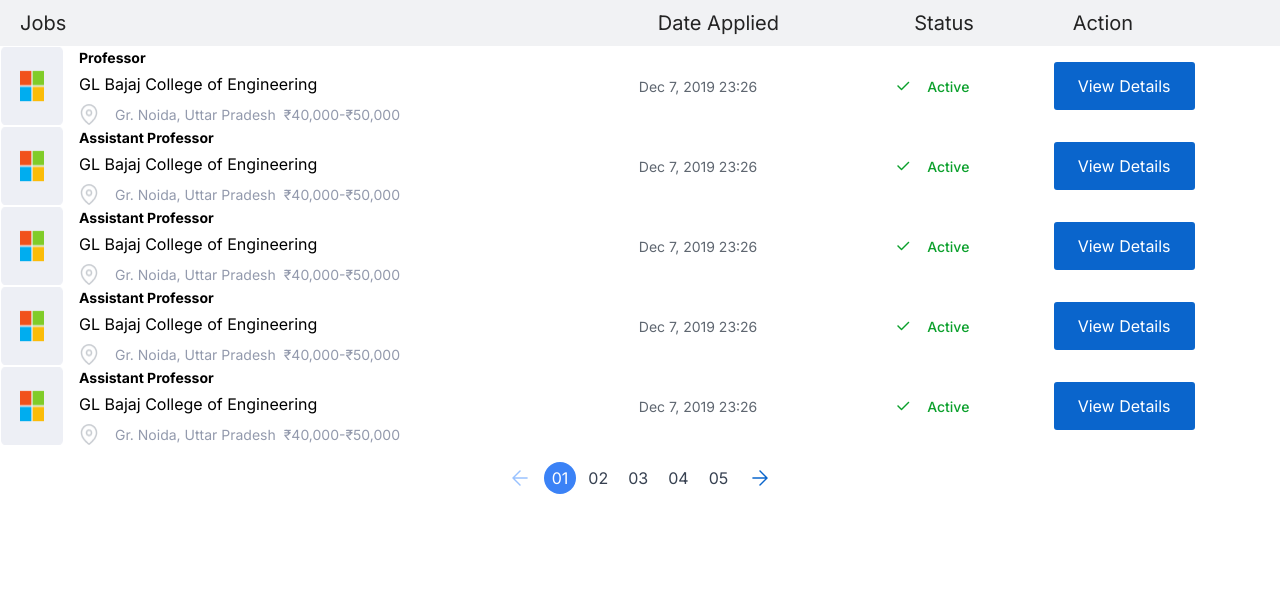
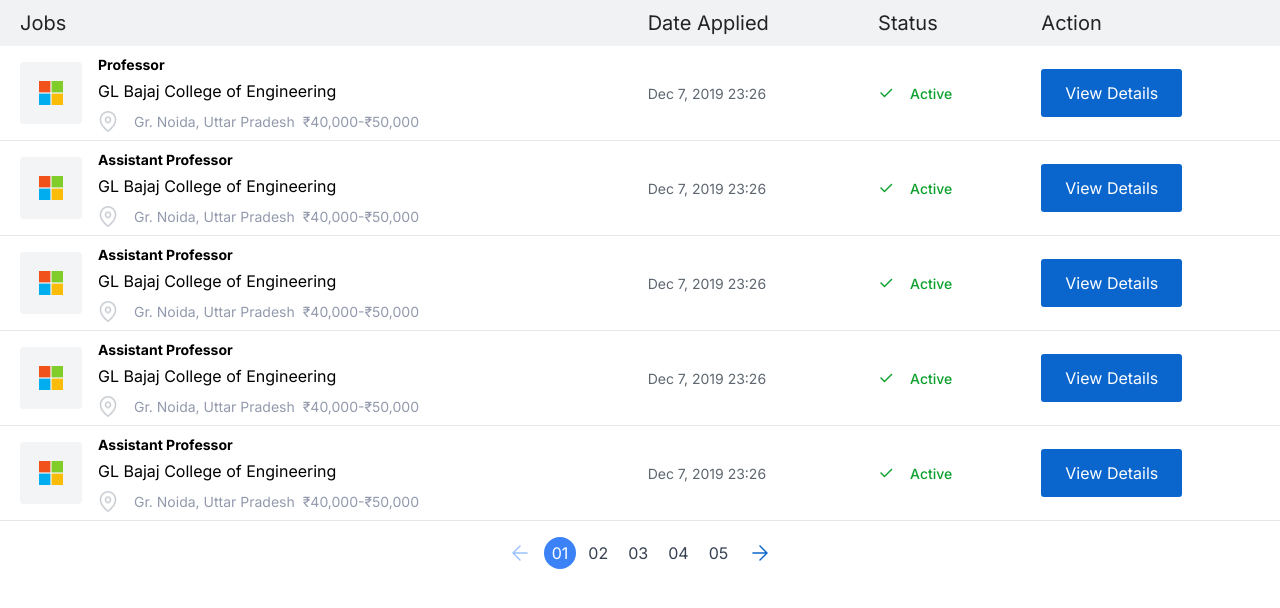
Before and after one commit to ayushballia/eduportal, a Next.js app: page /appliedJobs in a window 1280 px wide. Shown: the top 608 px of the page. Built offline with nearby package versions, Linux system fonts and the light colour scheme.

Commit message:
add appliedJobs

```diff
--- a/src/app/components/appliedJobs/Table.jsx
+++ b/src/app/components/appliedJobs/Table.jsx
@@ -1,4 +1,4 @@
-"use client"
+"use client";
 import Image from "next/image";
 import React, { useState } from "react";
 import EmployerLogo from "../../images/tableImage/Employers Logo.png";
@@ -245,28 +245,50 @@
   }
 
   return (
-    <>
-      <table className="table-auto font-normal w-full text-left rtl:text-right ">
+    <div className="relative overflow-x-auto">
+      <table className="w-full font-normal w-full text-left rtl:text-right ">
         <thead className="bg-[#F1F2F4]">
           <tr>
-            <th className="px-5 py-2 text-[20px] font-normal text-[#232323]">Jobs</th>
-            <th className="px-5 py-2 text-[20px] font-normal text-[#232323]">Date Applied</th>
-            <th className="px-5 py-2 text-[20px] font-normal text-[#232323]">Status</th>
-            <th className="px-5 py-2 text-[20px] font-normal text-[#232323]">Action</th>
+            <th className="px-5 py-2 text-[20px] font-normal text-[#232323]">
+              Jobs
+            </th>
+            <th className="px-5 py-2 text-[20px] font-normal text-[#232323]">
+              Date Applied
+            </th>
+            <th className="px-5 py-2 text-[20px] font-normal text-[#232323]">
+              Status
+            </th>
+            <th className="px-5 py-2 text-[20px] font-normal text-[#232323]">
+              Action
+            </th>
           </tr>
         </thead>
         <tbody>
           {currentRows.map((job, index) => (
-            <tr key={index}>
-              <td>
-                <div className="flex gap-4">
-                  <Image src={EmployerLogo} width={62} height={62} alt="Employer Logo" />
-                  <div className="flex flex-col">
-                    <h2 className="capitalize text-[14px] font-bold mb-1">{job.title}</h2>
-                    <p className="text-[16px] font-normal mb-2">{job.company}</p>
-                    <div className="flex gap-2 text-[14px] text-[#939AAD]">
+            <tr key={index} className="border-b">
+              <td className="px-5 py-2">
+                <div className="flex items-center gap-4">
+                  <div className="flex items-center justify-center w-[62px] h-[62px] bg-gray-100 rounded-[4px]">
+                    <Image
+                      src={EmployerLogo}
+                      width={24}
+                      height={24}
+                      alt="Employer Logo"
+                    />
+                  </div>
+                  <div className="flex gap-1 justify-center flex-col">
+                    <h2 className="capitalize text-[14px] font-bold">
+                      {job.title}
+                    </h2>
+                    <p className="text-[16px] font-normal">{job.company}</p>
+                    <div className="flex gap-2 text-[14px] text-[#939AAD] mt-1">
                       <div className="flex gap-4">
-                        <Image src={mappinIcon} width={20} height={20} alt="map icon" />
+                        <Image
+                          src={mappinIcon}
+                          width={20}
+                          height={20}
+                          alt="map icon"
+                        />
                         <p>{job.location}</p>
                       </div>
                       <p>{job.salary}</p>
@@ -274,14 +296,24 @@
                   </div>
                 </div>
               </td>
-              <td className="text-[14px] font-normal text-[#5E6670]">{job.dateApplied}</td>
-              <td>
-                <div className="flex h-full items-center gap-4 text-[14px] font-medium" style={{ color: job.statusColor }}>
-                  <Image src={job.statusIcon} width={16} height={16} alt="status Icon" />
+              <td className="px-5 py-2 text-[14px] font-normal text-[#5E6670]">
+                {job.dateApplied}
+              </td>
+              <td className="px-5 py-2">
+                <div
+                  className="flex h-full items-center gap-4 text-[14px] font-medium"
+                  style={{ color: job.statusColor }}
+                >
+                  <Image
+                    src={job.statusIcon}
+                    width={16}
+                    height={16}
+                    alt="status Icon"
+                  />
                   {job.status}
                 </div>
               </td>
-              <td>
+              <td className="px-5 py-2">
                 <button className="capitalize bg-[#0A65CC] text-white rounded-[3px] px-[24px] py-[12px]">
                   view details
                 </button>
@@ -293,31 +325,37 @@
       <div className="flex justify-center mt-4">
         <nav className="flex items-center space-x-1">
           <button
-            onClick={() => setCurrentPage(prev => Math.max(prev - 1, 1))}
+            onClick={() => setCurrentPage((prev) => Math.max(prev - 1, 1))}
             className="px-2 py-1 text-gray-500 hover:text-gray-700 disabled:text-gray-300"
             disabled={currentPage === 1}
           >
-            <Image src={left} width={24} height={24} alt="left icon"/>
+            <Image src={left} width={24} height={24} alt="left icon" />
           </button>
-          {pageNumbers.map(number => (
+          {pageNumbers.map((number) => (
             <button
               key={number}
               onClick={() => setCurrentPage(number)}
-              className={`px-2 py-1 ${number === currentPage ? "bg-blue-500 text-white" : "text-gray-700"} rounded-full`}
+              className={`px-2 py-1 ${
+                number === currentPage
+                  ? "bg-blue-500 text-white"
+                  : "text-gray-700"
+              } rounded-full`}
             >
-              {number.toString().padStart(2, '0')}
+              {number.toString().padStart(2, "0")}
             </button>
           ))}
           <button
-            onClick={() => setCurrentPage(prev => Math.min(prev + 1, pageNumbers.length))}
+            onClick={() =>
+              setCurrentPage((prev) => Math.min(prev + 1, pageNumbers.length))
+            }
             className="px-2 py-1 text-gray-500 hover:text-gray-700 disabled:text-gray-300"
             disabled={currentPage === pageNumbers.length}
           >
-            <Image src={right} width={24} height={24} alt="left icon"/>
+            <Image src={right} width={24} height={24} alt="left icon" />
           </button>
         </nav>
       </div>
-    </>
+    </div>
   );
 };
 
```
Also changed, not shown: src/app/images/tableImage/Employers Logo.png.
